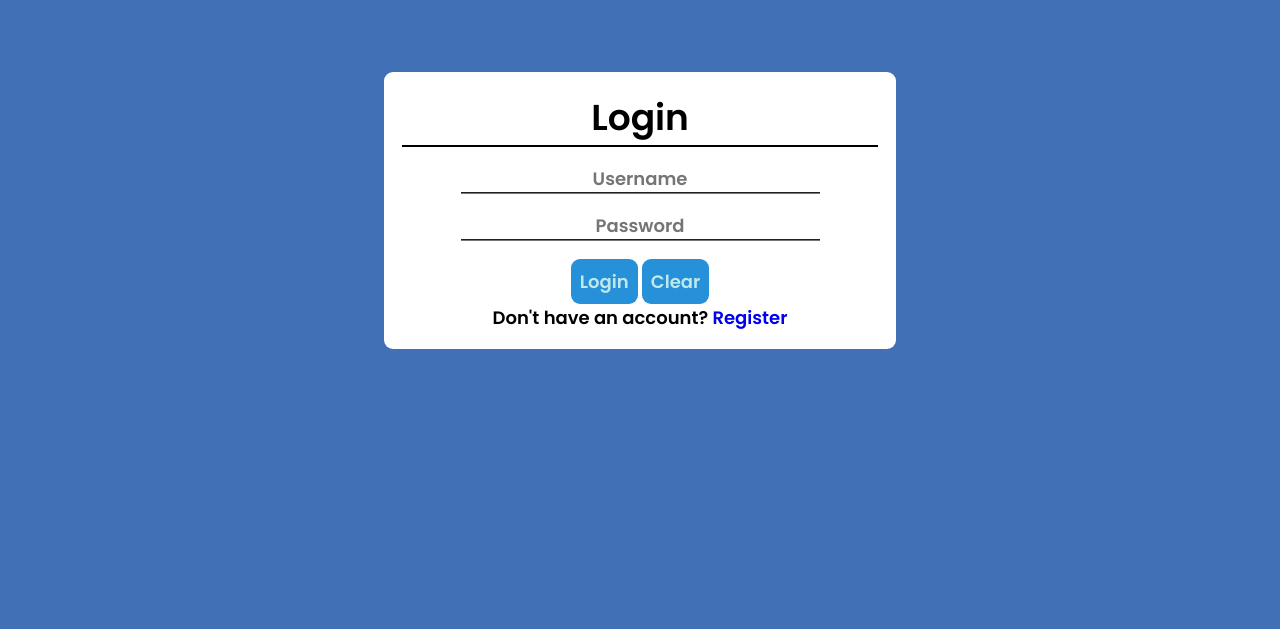
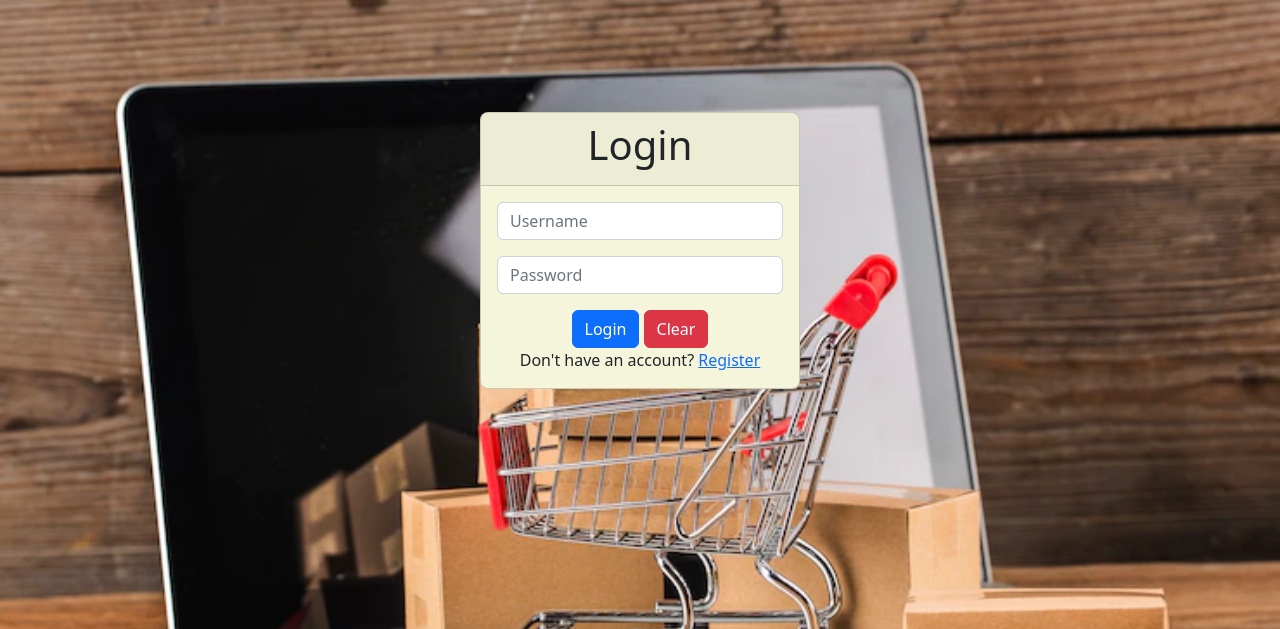
Before and after one commit to Terciel-22/inventory-management-system, a PHP site: page / in a window 1280 px wide. Shown: the top 629 px of the page. Run offline with PHP 8.4, Linux system fonts and the light colour scheme.

Commit message:
First commit: Login and Registration Form UI

```diff
--- a/css/style.css
+++ b/css/style.css
@@ -1,65 +1,21 @@
-@import url('https://fonts.googleapis.com/css2?family=Poppins:ital,wght@0,100;0,600;1,900&display=swap');
-
-* {
-    box-sizing: border-box;
-    padding: 0;
-    margin: 0;
-    font-family: 'Poppins', sans-serif;
-    font-size: 18px;
-    font-weight: 600;
+body {
+    background-image: url('../img/bg.png');
+    background-position: fixed;
+    background-repeat: no-repeat;
+    background-size: cover;
+    height: 100%;
 }
-
-body {
-    background-color: #4170b6;
+.card {
+    width: 20rem;
+    text-align-last: center ;
+    margin: auto;
+    margin-top: 7rem;
+    border-radius: 0.5rem;
+    background-color: beige;
 }
-
-/* index.php */
-.container {
-    margin: auto;
-    margin-top: 4rem;
-    padding: 1rem;
-    text-align-last: center;
-    width: 40%;
-    height: fit-content;
-    background-color: #ffffff;
-    border-radius: 0.5rem;
+.form-group {
+    margin-bottom: 1rem;
 }
-.container h1 {
-    font-size: 2rem;
-    border-bottom: 2px solid #000;
+.form-control {
+    text-align-last: start;
 }
-
-.form {
-    margin: auto;
-}
-
-.form-group {
-    margin: 1rem;
-}
-
-input {
-    text-align: center;
-    border-top-style: hidden;
-    border-right-style: hidden;
-    border-left-style: hidden;
-    border-bottom-style: groove;
-    background-color: #fff;
-}
-.no-outline:focus {
-    outline: none;
-}
-
-.btn {
-    color: #bfe8ec;
-    cursor: pointer;
-    background-color: #2690d9;
-    padding: 0.5rem;
-    border: 0;
-    border-radius: 0.5rem;
-}
-a {
-    text-decoration: none;
-}
-.btn:hover {
-    border: 1px solid #17537a;
-}
--- a/index.php
+++ b/index.php
@@ -13,36 +13,41 @@
     <meta charset="UTF-8">
     <meta http-equiv="X-UA-Compatible" content="IE=edge">
     <meta name="viewport" content="width=device-width, initial-scale=1.0">
+    <meta http-equiv="cache-control" content="no-cache" />
     <meta name="description" content="Inventory Management System">
     <meta name="keywords" content="Inventory, Management, System">
     <meta name="author" content="Mark Abe Fiel">
 
-    <!- CSS link->
+    <!-- Fonts -->
+    <link rel="preconnect" href="https://fonts.googleapis.com"><link rel="preconnect" href="https://fonts.gstatic.com" crossorigin><link href="https://fonts.googleapis.com/css2?family=Poppins:ital,wght@0,100;0,600;1,900&display=swap" rel="stylesheet">
+
+    <!-- CSS -->
+    <link href="https://cdn.jsdelivr.net/npm/bootstrap@5.2.3/dist/css/bootstrap.min.css" rel="stylesheet" integrity="sha384-rbsA2VBKQhggwzxH7pPCaAqO46MgnOM80zW1RWuH61DGLwZJEdK2Kadq2F9CUG65" crossorigin="anonymous">
     <link rel="stylesheet" href="css/style.css">
+
 
     <title>Inventory Management System</title>
 </head>
 <body>
-
     <?php if($action=="register"){ ?>
         <!--Registration Form -->
-        <div class="container">
-            <div class="header">
+        <div class="card">
+            <div class="card-header">
                 <h1>Create Account</h1>
             </div>
-            <div class="form">
+            <div class="card-body">
                 <form action="" method="POST">
                     <div class="form-group">
-                        <input type="text" placeholder="Name" id="register-name" name="register-name" class="no-outline">
+                        <input type="text" placeholder="Name" id="register-name" name="register-name" class="form-control">
                     </div>
                     <div class="form-group">
-                        <input type="text" placeholder="Username" id="register-username" name="register-username" class="no-outline">
+                        <input type="text" placeholder="Username" id="register-username" name="register-username" class="form-control">
                     </div>
                     <div class="form-group">
-                        <input type="password" placeholder="Password" id="register-password" name="register-password" class="no-outline">
+                        <input type="password" placeholder="Password" id="register-password" name="register-password" class="form-control">
                     </div>
-                    <input type="submit" value="Register" class="btn no-outline">
-                    <input type="reset" value="Clear" class="btn no-outline">
+                    <input type="submit" value="Register" class="btn btn-primary">
+                    <input type="reset" value="Clear" class="btn btn-danger">
                     <br>
                     <span>Already have an account? </span>
                     <a href="?action=login">Login</a>
@@ -52,25 +57,30 @@
 
     <?php } else { ?>
         <!-- Login Form -->
-        <div class="container">
-            <div class="header">
+        <div class="card">
+            <div class="card-header">
                 <h1>Login</h1>
             </div>
-            <div class="form">
+            <div class="card-body">
                 <form action="" method="POST">
                     <div class="form-group">
-                        <input type="text" placeholder="Username" id="login-username" name="login-username" class="no-outline">
+                        <input type="text" placeholder="Username" id="login-username" name="login-username" class="form-control">
                     </div>
                     <div class="form-group">
-                        <input type="password" placeholder="Password" id="login-password" name="login-password" class="no-outline">
+                        <input type="password" placeholder="Password" id="login-password" name="login-password" class="form-control">
                     </div>
-                    <input type="submit" value="Login" class="btn no-outline">
-                    <input type="reset" value="Clear" class="btn no-outline">
+                    <input type="submit" value="Login" class="btn btn-primary">
+                    <input type="reset" value="Clear" class="btn btn-danger">
                     <br>
                     <span>Don't have an account? </span><a href="?action=register">Register</a>
                 </form>
             </div>
         </div>
     <?php } ?>
+
+    <!-- JavaScript Bundle with Popper -->
+    <script src="https://cdn.jsdelivr.net/npm/bootstrap@5.2.3/dist/js/bootstrap.bundle.min.js" integrity="sha384-kenU1KFdBIe4zVF0s0G1M5b4hcpxyD9F7jL+jjXkk+Q2h455rYXK/7HAuoJl+0I4" crossorigin="anonymous"></script>
+    <!-- JQuery -->
+    <script src="https://ajax.googleapis.com/ajax/libs/jquery/3.6.1/jquery.min.js"></script>
 </body>
 </html>
```
Also changed, not shown: img/bg.jpg (deleted), img/bg.png (added).
